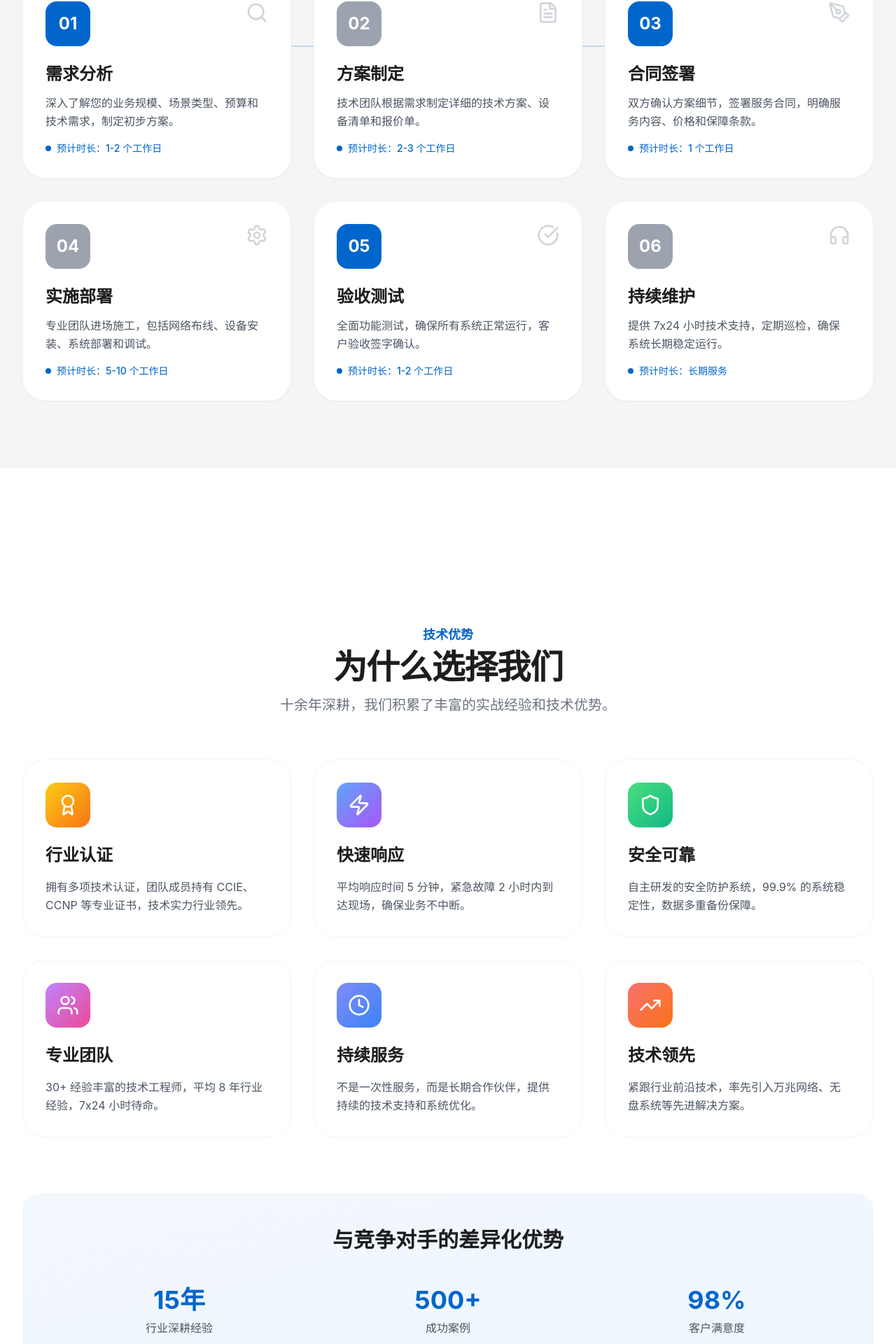
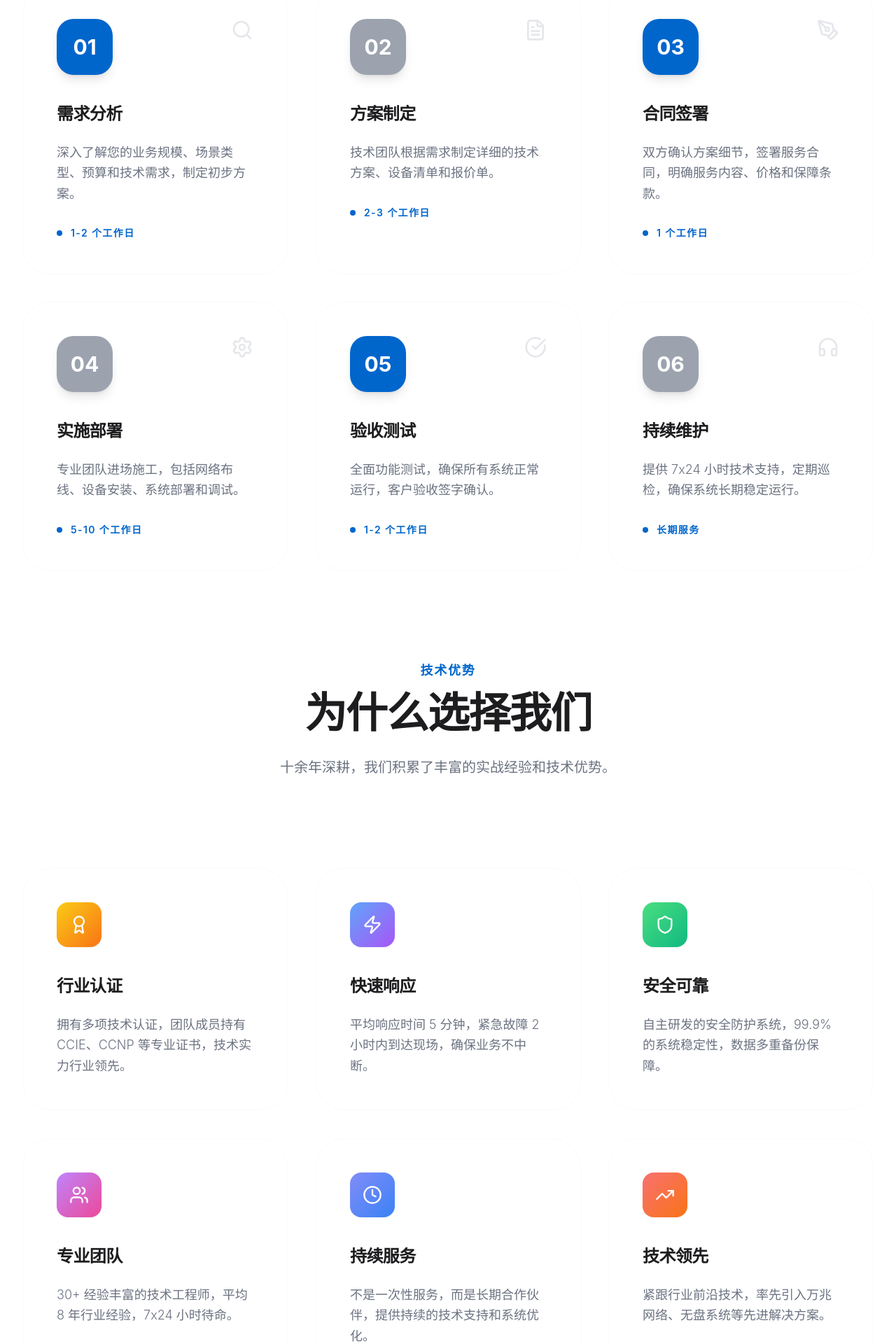
Before and after one commit to nimabhi12138/20251220wangbaweb, a Vue app: page / in a window 1280 px wide. Shown: the part 5611-7531 px from the top of the page at 70% size. Built offline with nearby package versions, Linux system fonts and the light colour scheme.

Commit message:
优化：统一所有组件的排版风格，提升整体可读性

```diff
--- a/src/views/Advantages.vue
+++ b/src/views/Advantages.vue
@@ -42,51 +42,47 @@ const advantages = [
 </script>
 
 <template>
-  <section class="py-24 bg-white">
-    <div class="max-w-7xl mx-auto px-4 sm:px-6 lg:px-8">
-      <div class="text-center mb-16 animate-on-scroll opacity-0 translate-y-10">
-        <h2 class="text-lg font-semibold text-apple-blue mb-2">技术优势</h2>
-        <p class="text-4xl md:text-5xl font-semibold tracking-tight text-apple-dark mb-4">为什么选择我们</p>
-        <p class="text-xl text-gray-500 max-w-2xl mx-auto">十余年深耕，我们积累了丰富的实战经验和技术优势。</p>
+  <section class="max-w-7xl mx-auto px-6 lg:px-8">
+    <div class="text-center mb-32 animate-on-scroll opacity-0 translate-y-6">
+      <h2 class="text-lg font-semibold text-apple-blue mb-4 tracking-widest uppercase">技术优势</h2>
+      <p class="text-5xl md:text-6xl font-semibold tracking-tight text-apple-dark mb-8">为什么选择我们</p>
+      <p class="text-xl text-gray-500 max-w-3xl mx-auto font-light leading-relaxed">十余年深耕，我们积累了丰富的实战经验和技术优势。</p>
     </div>
 
-      <div class="grid grid-cols-1 md:grid-cols-2 lg:grid-cols-3 gap-8">
+    <div class="grid grid-cols-1 md:grid-cols-2 lg:grid-cols-3 gap-10">
       <div
         v-for="advantage in advantages"
         :key="advantage.title"
-          class="animate-on-scroll opacity-0 translate-y-10 group"
+        class="animate-on-scroll opacity-0 translate-y-6 group"
       >
-          <div class="bg-white rounded-[2rem] p-8 border border-gray-100 hover:shadow-2xl hover:shadow-gray-200/50 transition-all duration-500 h-full">
-            <div :class="['w-16 h-16 rounded-2xl bg-gradient-to-br flex items-center justify-center mb-6 group-hover:scale-110 transition-transform duration-500', advantage.color]">
-              <component :is="advantage.icon" class="w-8 h-8 text-white" />
+        <div class="bg-white rounded-[2.5rem] p-12 border border-gray-50 hover:shadow-[0_40px_80px_rgba(0,0,0,0.06)] transition-all duration-700 h-full">
+          <div :class="['w-16 h-16 rounded-2xl bg-gradient-to-br flex items-center justify-center mb-10 group-hover:scale-110 transition-transform duration-700 shadow-sm', advantage.color]">
+            <component :is="advantage.icon" class="w-7 h-7 text-white" />
           </div>
-            <h3 class="text-2xl font-semibold mb-4 text-apple-dark">{{ advantage.title }}</h3>
-            <p class="text-gray-600 leading-relaxed">{{ advantage.desc }}</p>
+          <h3 class="text-2xl font-semibold mb-6 text-apple-dark tracking-tight">{{ advantage.title }}</h3>
+          <p class="text-gray-500 leading-relaxed font-light text-lg">{{ advantage.desc }}</p>
         </div>
       </div>
     </div>
 
-      <!-- 差异化优势对比 -->
-      <div class="mt-20 animate-on-scroll opacity-0 translate-y-10">
-        <div class="bg-gradient-to-br from-apple-blue/5 to-blue-50 rounded-3xl p-12">
-          <h3 class="text-3xl font-semibold text-center mb-12 text-apple-dark">与竞争对手的差异化优势</h3>
-          <div class="grid grid-cols-1 md:grid-cols-3 gap-8">
+    <!-- 差异化优势对比：更简洁 -->
+    <div class="mt-32 animate-on-scroll opacity-0 translate-y-6 bg-white rounded-[3rem] p-16 md:p-24 border border-gray-50 shadow-[0_40px_100px_rgba(0,0,0,0.03)]">
+      <h3 class="text-3xl font-semibold text-center mb-20 text-apple-dark tracking-tight">与竞争对手的差异化优势</h3>
+      <div class="grid grid-cols-1 md:grid-cols-3 gap-16">
         <div class="text-center">
-              <div class="text-4xl font-bold text-apple-blue mb-2">15年</div>
-              <p class="text-gray-600">行业深耕经验</p>
-              <p class="text-sm text-gray-500 mt-2">远超行业平均 5-8 年</p>
+          <div class="text-5xl md:text-6xl font-bold text-apple-blue mb-4 tracking-tighter">15年</div>
+          <p class="text-gray-500 font-light text-lg mb-2">行业深耕经验</p>
+          <p class="text-sm text-gray-400 font-light">远超行业平均 5-8 年</p>
         </div>
         <div class="text-center">
-              <div class="text-4xl font-bold text-apple-blue mb-2">500+</div>
-              <p class="text-gray-600">成功案例</p>
-              <p class="text-sm text-gray-500 mt-2">覆盖各类网吧场景</p>
+          <div class="text-5xl md:text-6xl font-bold text-apple-blue mb-4 tracking-tighter">500+</div>
+          <p class="text-gray-500 font-light text-lg mb-2">成功案例</p>
+          <p class="text-sm text-gray-400 font-light">覆盖各类集中管理场景</p>
         </div>
         <div class="text-center">
-              <div class="text-4xl font-bold text-apple-blue mb-2">98%</div>
-              <p class="text-gray-600">客户满意度</p>
-              <p class="text-sm text-gray-500 mt-2">持续保持行业领先</p>
-            </div>
-          </div>
+          <div class="text-5xl md:text-6xl font-bold text-apple-blue mb-4 tracking-tighter">98%</div>
+          <p class="text-gray-500 font-light text-lg mb-2">客户满意度</p>
+          <p class="text-sm text-gray-400 font-light">持续保持行业领先</p>
         </div>
       </div>
     </div>
--- a/src/views/CaseStudies.vue
+++ b/src/views/CaseStudies.vue
@@ -96,59 +96,55 @@ const cases = [
 </script>
 
 <template>
-  <section class="py-24 bg-[#f5f5f7]">
-    <div class="max-w-7xl mx-auto px-4 sm:px-6 lg:px-8">
-      <div class="text-center mb-16 animate-on-scroll opacity-0 translate-y-10">
-        <h2 class="text-lg font-semibold text-apple-blue mb-2">成功案例</h2>
-        <p class="text-4xl md:text-5xl font-semibold tracking-tight text-apple-dark mb-4">真实案例，见证专业</p>
-        <p class="text-xl text-gray-500 max-w-2xl mx-auto">以下是我们服务过的部分客户案例，每一个案例都是我们专业能力的体现。</p>
+  <section class="max-w-7xl mx-auto px-6 lg:px-8">
+    <div class="text-center mb-32 animate-on-scroll opacity-0 translate-y-6">
+      <h2 class="text-lg font-semibold text-apple-blue mb-4 tracking-widest uppercase">成功案例</h2>
+      <p class="text-5xl md:text-6xl font-semibold tracking-tight text-apple-dark mb-8">真实案例，见证专业</p>
+      <p class="text-xl text-gray-500 max-w-3xl mx-auto font-light leading-relaxed">以下是我们服务过的部分客户案例，每一个案例都是我们专业能力的体现。</p>
     </div>
 
-      <div class="space-y-12">
+    <div class="space-y-16">
       <div
         v-for="(caseItem, index) in cases"
         :key="index"
-          class="animate-on-scroll opacity-0 translate-y-10 bg-white rounded-3xl p-8 md:p-12 shadow-sm border border-gray-100 hover:shadow-xl transition-all duration-500"
+        class="animate-on-scroll opacity-0 translate-y-6 bg-white rounded-[3rem] p-12 md:p-16 shadow-[0_30px_60px_rgba(0,0,0,0.04)] border border-gray-50 hover:shadow-[0_50px_100px_rgba(0,0,0,0.06)] transition-all duration-700"
       >
-          <div class="flex items-start justify-between mb-6">
-            <div class="flex items-center space-x-4">
-              <div class="w-16 h-16 rounded-2xl bg-apple-blue/10 flex items-center justify-center">
-                <component :is="caseItem.icon" class="w-8 h-8 text-apple-blue" />
+        <div class="flex items-start space-x-8 mb-12">
+          <div class="w-20 h-20 rounded-2xl bg-apple-blue/5 flex items-center justify-center flex-shrink-0">
+            <component :is="caseItem.icon" class="w-10 h-10 text-apple-blue" />
           </div>
           <div>
-                <div class="text-sm text-apple-blue font-semibold mb-1">{{ caseItem.type }}</div>
-                <h3 class="text-2xl font-semibold text-apple-dark">{{ caseItem.client }}</h3>
-                <p class="text-sm text-gray-500 mt-1">规模：{{ caseItem.scale }}</p>
+            <div class="text-sm text-apple-blue font-semibold mb-2 uppercase tracking-widest">{{ caseItem.type }}</div>
+            <h3 class="text-3xl font-semibold text-apple-dark mb-2 tracking-tight">{{ caseItem.client }}</h3>
+            <p class="text-gray-400 font-light">{{ caseItem.scale }}</p>
+          </div>
+        </div>
+
+        <div class="grid grid-cols-1 md:grid-cols-2 gap-12 mb-12">
+          <div>
+            <h4 class="text-xs font-bold text-gray-400 uppercase tracking-[0.2em] mb-4">面临的挑战</h4>
+            <p class="text-gray-500 leading-relaxed font-light text-lg">{{ caseItem.challenge }}</p>
+          </div>
+          <div>
+            <h4 class="text-xs font-bold text-gray-400 uppercase tracking-[0.2em] mb-4">解决方案</h4>
+            <p class="text-gray-500 leading-relaxed font-light text-lg">{{ caseItem.solution }}</p>
+          </div>
+        </div>
+
+        <div class="bg-[#f5f5f7] rounded-[2rem] p-10 mb-12">
+          <h4 class="text-xs font-bold text-gray-400 uppercase tracking-[0.2em] mb-6">实施效果</h4>
+          <p class="text-gray-600 leading-relaxed font-light text-lg mb-8">{{ caseItem.result }}</p>
+          <div class="grid grid-cols-3 gap-8 pt-8 border-t border-gray-200">
+            <div v-for="(value, key) in caseItem.metrics" :key="key" class="text-center">
+              <div class="text-3xl font-bold text-apple-blue mb-2 tracking-tighter">{{ value }}</div>
+              <div class="text-xs text-gray-400 uppercase tracking-widest font-semibold">{{ key }}</div>
             </div>
           </div>
         </div>
 
-          <div class="grid grid-cols-1 md:grid-cols-2 gap-8 mb-8">
-            <div>
-              <h4 class="text-sm font-semibold text-gray-700 uppercase tracking-wider mb-3">面临的挑战</h4>
-              <p class="text-gray-600 leading-relaxed">{{ caseItem.challenge }}</p>
-            </div>
-            <div>
-              <h4 class="text-sm font-semibold text-gray-700 uppercase tracking-wider mb-3">解决方案</h4>
-              <p class="text-gray-600 leading-relaxed">{{ caseItem.solution }}</p>
-            </div>
-          </div>
-
-          <div class="bg-apple-gray rounded-2xl p-6 mb-6">
-            <h4 class="text-sm font-semibold text-gray-700 uppercase tracking-wider mb-4">实施效果</h4>
-            <p class="text-gray-600 leading-relaxed mb-4">{{ caseItem.result }}</p>
-            <div class="grid grid-cols-3 gap-4 pt-4 border-t border-gray-200">
-              <div v-for="(value, key) in caseItem.metrics" :key="key" class="text-center">
-                <div class="text-2xl font-bold text-apple-blue mb-1">{{ value }}</div>
-                <div class="text-xs text-gray-500 uppercase">{{ key }}</div>
-              </div>
-            </div>
-          </div>
-
-          <div class="border-l-4 border-apple-blue pl-6">
-            <p class="text-gray-700 italic">"{{ caseItem.feedback }}"</p>
-            <p class="text-sm text-gray-500 mt-2">— {{ caseItem.client }} 负责人</p>
-          </div>
+        <div class="border-l-4 border-apple-blue pl-8">
+          <p class="text-xl text-gray-600 italic leading-relaxed font-light mb-4">"{{ caseItem.feedback }}"</p>
+          <p class="text-sm text-gray-400 font-light">— {{ caseItem.client }} 负责人</p>
         </div>
       </div>
     </div>
--- a/src/views/Guarantee.vue
+++ b/src/views/Guarantee.vue
@@ -72,62 +72,60 @@ const guarantees = [
 </script>
 
 <template>
-  <section class="py-24 bg-white">
-    <div class="max-w-7xl mx-auto px-4 sm:px-6 lg:px-8">
-      <div class="text-center mb-16 animate-on-scroll opacity-0 translate-y-10">
-        <h2 class="text-lg font-semibold text-apple-blue mb-2">服务保障</h2>
-        <p class="text-4xl md:text-5xl font-semibold tracking-tight text-apple-dark mb-4">我们的承诺，您的保障</p>
-        <p class="text-xl text-gray-500 max-w-2xl mx-auto">我们不仅提供专业的技术服务，更提供完善的服务保障，让您无后顾之忧。</p>
+  <section class="max-w-7xl mx-auto px-6 lg:px-8">
+    <div class="text-center mb-32 animate-on-scroll opacity-0 translate-y-6">
+      <h2 class="text-lg font-semibold text-apple-blue mb-4 tracking-widest uppercase">服务保障</h2>
+      <p class="text-5xl md:text-6xl font-semibold tracking-tight text-apple-dark mb-8">我们的承诺，您的保障</p>
+      <p class="text-xl text-gray-500 max-w-3xl mx-auto font-light leading-relaxed">我们不仅提供专业的技术服务，更提供完善的服务保障，让您无后顾之忧。</p>
     </div>
 
-      <div class="grid grid-cols-1 md:grid-cols-2 lg:grid-cols-3 gap-8 mb-16">
+    <div class="grid grid-cols-1 md:grid-cols-2 lg:grid-cols-3 gap-10 mb-32">
       <div
         v-for="guarantee in guarantees"
         :key="guarantee.title"
-          class="animate-on-scroll opacity-0 translate-y-10 bg-apple-gray rounded-2xl p-8 hover:bg-white hover:shadow-xl transition-all duration-500"
+        class="animate-on-scroll opacity-0 translate-y-6 bg-white rounded-[2.5rem] p-12 border border-gray-50 hover:shadow-[0_30px_60px_rgba(0,0,0,0.04)] transition-all duration-700"
       >
-          <div class="w-14 h-14 rounded-2xl bg-apple-blue/10 flex items-center justify-center mb-6">
+        <div class="w-16 h-16 rounded-2xl bg-apple-blue/5 flex items-center justify-center mb-10">
           <component :is="guarantee.icon" class="w-7 h-7 text-apple-blue" />
         </div>
-          <h3 class="text-xl font-semibold mb-3 text-apple-dark">{{ guarantee.title }}</h3>
-          <p class="text-gray-600 mb-4 leading-relaxed">{{ guarantee.desc }}</p>
-          <ul class="space-y-2">
+        <h3 class="text-2xl font-semibold mb-6 text-apple-dark tracking-tight">{{ guarantee.title }}</h3>
+        <p class="text-gray-500 mb-8 leading-relaxed font-light text-lg">{{ guarantee.desc }}</p>
+        <ul class="space-y-4">
           <li
             v-for="(detail, index) in guarantee.details"
             :key="index"
-              class="flex items-start text-sm text-gray-600"
+            class="flex items-start text-gray-500 font-light"
           >
-              <span class="w-1.5 h-1.5 bg-apple-blue rounded-full mr-2 mt-1.5 flex-shrink-0"></span>
+            <span class="w-1.5 h-1.5 bg-apple-blue/40 rounded-full mr-4 mt-2 flex-shrink-0"></span>
             <span>{{ detail }}</span>
           </li>
         </ul>
       </div>
     </div>
 
-      <!-- SLA 详细说明 -->
-      <div class="animate-on-scroll opacity-0 translate-y-10 bg-gradient-to-br from-apple-blue/5 to-blue-50 rounded-3xl p-12">
-        <h3 class="text-3xl font-semibold text-center mb-12 text-apple-dark">服务等级协议（SLA）详细说明</h3>
-        <div class="grid grid-cols-1 md:grid-cols-2 gap-8">
-          <div class="bg-white rounded-2xl p-6">
-            <h4 class="font-semibold mb-4 text-apple-dark">系统可用性</h4>
-            <div class="text-4xl font-bold text-apple-blue mb-2">≥ 99.5%</div>
-            <p class="text-gray-600 text-sm">年度系统正常运行时间不低于 99.5%，确保业务连续性。</p>
+    <!-- SLA 详细说明：更简洁 -->
+    <div class="animate-on-scroll opacity-0 translate-y-6 bg-white rounded-[3rem] p-16 md:p-24 border border-gray-50 shadow-[0_40px_100px_rgba(0,0,0,0.03)]">
+      <h3 class="text-3xl font-semibold text-center mb-20 text-apple-dark tracking-tight">服务等级协议（SLA）详细说明</h3>
+      <div class="grid grid-cols-1 md:grid-cols-2 gap-12">
+        <div class="text-center p-10 bg-[#f5f5f7] rounded-[2rem]">
+          <div class="text-5xl md:text-6xl font-bold text-apple-blue mb-4 tracking-tighter">≥ 99.5%</div>
+          <h4 class="font-semibold mb-3 text-apple-dark text-lg">系统可用性</h4>
+          <p class="text-gray-500 font-light text-sm leading-relaxed">年度系统正常运行时间不低于 99.5%，确保业务连续性。</p>
         </div>
-          <div class="bg-white rounded-2xl p-6">
-            <h4 class="font-semibold mb-4 text-apple-dark">故障恢复时间</h4>
-            <div class="text-4xl font-bold text-apple-blue mb-2">≤ 4 小时</div>
-            <p class="text-gray-600 text-sm">一般故障在 4 小时内恢复，紧急故障 2 小时内恢复。</p>
+        <div class="text-center p-10 bg-[#f5f5f7] rounded-[2rem]">
+          <div class="text-5xl md:text-6xl font-bold text-apple-blue mb-4 tracking-tighter">≤ 4 小时</div>
+          <h4 class="font-semibold mb-3 text-apple-dark text-lg">故障恢复时间</h4>
+          <p class="text-gray-500 font-light text-sm leading-relaxed">一般故障在 4 小时内恢复，紧急故障 2 小时内恢复。</p>
         </div>
-          <div class="bg-white rounded-2xl p-6">
-            <h4 class="font-semibold mb-4 text-apple-dark">客户满意度</h4>
-            <div class="text-4xl font-bold text-apple-blue mb-2">≥ 95%</div>
-            <p class="text-gray-600 text-sm">定期客户满意度调查，持续改进服务质量。</p>
+        <div class="text-center p-10 bg-[#f5f5f7] rounded-[2rem]">
+          <div class="text-5xl md:text-6xl font-bold text-apple-blue mb-4 tracking-tighter">≥ 95%</div>
+          <h4 class="font-semibold mb-3 text-apple-dark text-lg">客户满意度</h4>
+          <p class="text-gray-500 font-light text-sm leading-relaxed">定期客户满意度调查，持续改进服务质量。</p>
         </div>
-          <div class="bg-white rounded-2xl p-6">
-            <h4 class="font-semibold mb-4 text-apple-dark">问题解决率</h4>
-            <div class="text-4xl font-bold text-apple-blue mb-2">≥ 99%</div>
-            <p class="text-gray-600 text-sm">承诺 99% 的问题能够及时有效解决。</p>
-          </div>
+        <div class="text-center p-10 bg-[#f5f5f7] rounded-[2rem]">
+          <div class="text-5xl md:text-6xl font-bold text-apple-blue mb-4 tracking-tighter">≥ 99%</div>
+          <h4 class="font-semibold mb-3 text-apple-dark text-lg">问题解决率</h4>
+          <p class="text-gray-500 font-light text-sm leading-relaxed">承诺 99% 的问题能够及时有效解决。</p>
         </div>
       </div>
     </div>
--- a/src/views/Workflow.vue
+++ b/src/views/Workflow.vue
@@ -48,41 +48,33 @@ const steps = [
 </script>
 
 <template>
-  <section class="py-24 bg-[#f5f5f7]">
-    <div class="max-w-7xl mx-auto px-4 sm:px-6 lg:px-8">
-      <div class="text-center mb-16 animate-on-scroll opacity-0 translate-y-10">
-        <h2 class="text-lg font-semibold text-apple-blue mb-2">服务流程</h2>
-        <p class="text-4xl md:text-5xl font-semibold tracking-tight text-apple-dark mb-4">从咨询到落地，全程无忧</p>
-        <p class="text-xl text-gray-500 max-w-2xl mx-auto">我们提供标准化的服务流程，确保每个环节都专业、高效、可靠。</p>
+  <section class="max-w-7xl mx-auto px-6 lg:px-8">
+    <div class="text-center mb-32 animate-on-scroll opacity-0 translate-y-6">
+      <h2 class="text-lg font-semibold text-apple-blue mb-4 tracking-widest uppercase">服务流程</h2>
+      <p class="text-5xl md:text-6xl font-semibold tracking-tight text-apple-dark mb-8">从咨询到落地，全程无忧</p>
+      <p class="text-xl text-gray-500 max-w-3xl mx-auto font-light leading-relaxed">我们提供标准化的服务流程，确保每个环节都专业、高效、可靠。</p>
     </div>
 
-      <div class="relative">
-        <!-- 连接线（桌面端） -->
-        <div class="hidden lg:block absolute top-24 left-0 right-0 h-0.5 bg-gradient-to-r from-transparent via-apple-blue/30 to-transparent"></div>
-
-        <div class="grid grid-cols-1 md:grid-cols-2 lg:grid-cols-3 gap-8">
+    <div class="grid grid-cols-1 md:grid-cols-2 lg:grid-cols-3 gap-10">
       <div
         v-for="(step, index) in steps"
         :key="step.number"
-            class="animate-on-scroll opacity-0 translate-y-10 relative"
-            :style="{ 'animation-delay': `${index * 100}ms` }"
+        class="animate-on-scroll opacity-0 translate-y-6"
       >
-            <div class="bg-white rounded-[2rem] p-8 shadow-sm border border-gray-100 hover:shadow-xl transition-all duration-500 h-full">
-              <div class="flex items-start justify-between mb-6">
-                <div :class="['w-16 h-16 rounded-2xl flex items-center justify-center text-2xl font-bold text-white', index % 2 === 0 ? 'bg-apple-blue' : 'bg-gray-400']">
+        <div class="bg-white rounded-[2.5rem] p-12 border border-gray-50 hover:shadow-[0_30px_60px_rgba(0,0,0,0.04)] transition-all duration-700 h-full group">
+          <div class="flex items-start justify-between mb-10">
+            <div :class="['w-20 h-20 rounded-[1.5rem] flex items-center justify-center text-3xl font-bold text-white shadow-lg', index % 2 === 0 ? 'bg-apple-blue' : 'bg-gray-400']">
               {{ step.number }}
             </div>
-                <component :is="step.icon" class="w-8 h-8 text-gray-300" />
+            <component :is="step.icon" class="w-8 h-8 text-gray-200 group-hover:text-apple-blue transition-colors" />
           </div>
 
-              <h3 class="text-2xl font-semibold mb-3 text-apple-dark">{{ step.title }}</h3>
-              <p class="text-gray-600 leading-relaxed mb-4">{{ step.desc }}</p>
+          <h3 class="text-2xl font-semibold mb-6 text-apple-dark tracking-tight">{{ step.title }}</h3>
+          <p class="text-gray-500 leading-relaxed font-light mb-8 text-lg">{{ step.desc }}</p>
 
-              <div class="flex items-center text-sm text-apple-blue font-medium">
-                <span class="w-2 h-2 bg-apple-blue rounded-full mr-2"></span>
-                预计时长：{{ step.duration }}
-              </div>
-            </div>
+          <div class="flex items-center text-sm text-apple-blue font-semibold uppercase tracking-widest">
+            <span class="w-2 h-2 bg-apple-blue rounded-full mr-3"></span>
+            {{ step.duration }}
           </div>
         </div>
       </div>
```
Lines whose indentation alone changed are shown as unchanged.
